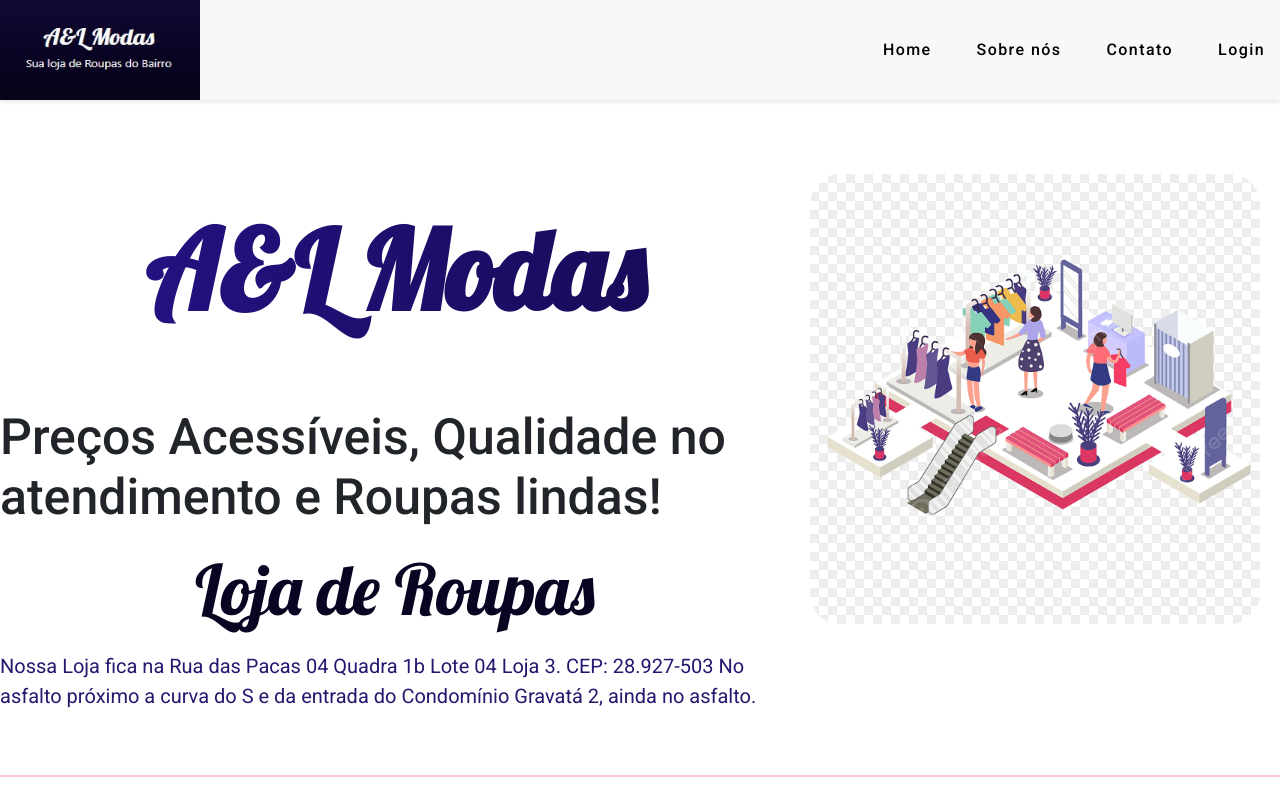
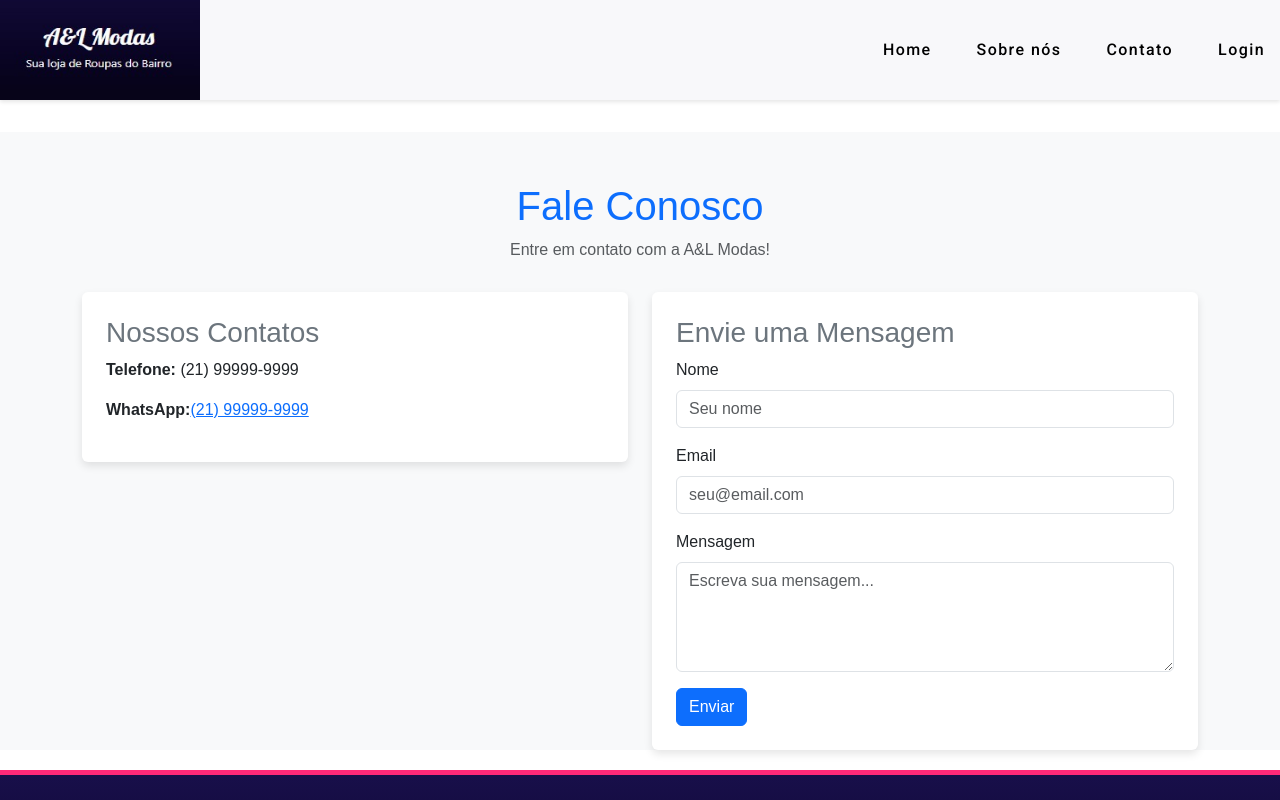
Before and after one commit to AndreRaffoul/AtualizarPagina, an Angular app in the folder AeLModas/: page /contatos in a window 1280 px wide. Before the commit this address led to /. Shown: the top 800 px of the page. Built offline with nearby package versions, Linux system fonts and the light colour scheme.

Commit message:
Data 18/03/2025 - Modificação de rotas, criação de componentes SobreNos, Contatos.

```diff
--- a/AeLModas/src/app/app.routes.ts
+++ b/AeLModas/src/app/app.routes.ts
@@ -1,11 +1,6 @@
 import { Routes } from '@angular/router';
-import { CadastroDevedorComponent } from './componentes/devedor/cadastro-devedor/cadastro-devedor.component';
-import { EstoqueComponent } from './componentes/estoque/cadastro/estoque.component';
-import { FornecedoresCadasComponent } from './componentes/fornecedores/cadastro/fornecedores-cadas/fornecedores-cadas.component';
 import { HOMEComponent } from './componentes/HOME/home.component';
-import { CadastroProdutoComponent } from './componentes/produto/cadastro-produto/cadastro-produto.component';
 
-import { AuthGuard } from './authJWT/guards/auth-guard.guard';
 import { LoginComponent } from './authJWT/login/login.component';
 
 export const routes: Routes = [
@@ -13,9 +8,42 @@ export const routes: Routes = [
   { path: 'home', component: HOMEComponent },
   { path: 'login', component: LoginComponent },
   { path: 'registro', component: LoginComponent },
-  { path: 'fornecedoresCadas', component: FornecedoresCadasComponent, canActivate: [AuthGuard] },
-  { path: 'estoqueCadas', component: EstoqueComponent, canActivate: [AuthGuard] },
-  { path: 'devedorCadas', component: CadastroDevedorComponent, canActivate: [AuthGuard] },
-  { path: 'produtoCadas', component: CadastroProdutoComponent, canActivate: [AuthGuard]  },
+
+  {
+    path: 'fornecedoresCadas', loadComponent: () =>
+      import('../app/componentes/fornecedores/cadastro/fornecedores-cadas/fornecedores-cadas.component')
+        .then(m => m.FornecedoresCadasComponent)
+  },
+
+  {
+    path: 'estoqueCadas', loadComponent: () =>
+      import('../app/componentes/estoque/cadastro/estoque.component')
+        .then(m => m.EstoqueComponent)
+  },
+
+  {
+    path: 'produtoCadas', loadComponent: () =>
+      import('../app/componentes/produto/cadastro-produto/cadastro-produto.component')
+        .then(m => m.CadastroProdutoComponent)
+  },
+
+  {
+    path: 'devedorCadas', loadComponent: () =>
+      import('../app/componentes/devedor/cadastro-devedor/cadastro-devedor.component')
+        .then(m => m.CadastroDevedorComponent)
+  },
+
+  {
+    path: 'sobrenos', loadComponent: () =>
+      import('../app/componentes/HOME/sobre-nos/sobre-nos.component')
+        .then(m => m.SobreNosComponent)
+  },
+
+  {
+    path: 'contatos', loadComponent: () =>
+      import('../app/componentes/HOME/contatos/contatos.component')
+        .then(m => m.ContatosComponent)
+  },
+
   { path: '**', redirectTo: '' },
 ];
--- a/AeLModas/src/app/componentes/HOME/contatos/contatos.component.css
+++ b/AeLModas/src/app/componentes/HOME/contatos/contatos.component.css
@@ -0,0 +1,15 @@
+body {
+  font-family: Arial, sans-serif;
+  background-color: #f8f9fa;
+}
+.container {
+  margin-top: 50px;
+}
+.header {
+  text-align: center;
+  margin-bottom: 30px;
+}
+.card {
+  border: none;
+  box-shadow: 0 4px 8px rgba(0, 0, 0, 0.1);
+}
--- a/AeLModas/src/app/componentes/HOME/contatos/contatos.component.html
+++ b/AeLModas/src/app/componentes/HOME/contatos/contatos.component.html
@@ -1 +1,63 @@
-<p>contatos works!</p>
+<body>
+  <div class="container">
+    <div class="header">
+      <h1 class="text-primary">Fale Conosco</h1>
+      <p class="text-muted">Entre em contato com a A&L Modas!</p>
+    </div>
+
+    <div class="row">
+      <div class="col-md-6">
+        <div class="card p-4">
+          <h3 class="text-secondary">Nossos Contatos</h3>
+          <p><strong>Telefone:</strong> (21) 99999-9999</p>
+          <p>
+            <strong>WhatsApp:</strong>
+            <a href="https://wa.me/5521999999999" target="_blank"
+              >(21) 99999-9999</a
+            >
+          </p>
+        </div>
+      </div>
+      <div class="col-md-6">
+        <div class="card p-4">
+          <h3 class="text-secondary">Envie uma Mensagem</h3>
+          <form>
+            <div class="mb-3">
+              <label for="nome" class="form-label">Nome</label>
+              <input
+                type="text"
+                class="form-control"
+                id="nome"
+                placeholder="Seu nome"
+                required
+              />
+            </div>
+            <div class="mb-3">
+              <label for="email" class="form-label">Email</label>
+              <input
+                type="email"
+                class="form-control"
+                id="email"
+                placeholder="seu@email.com"
+                required
+              />
+            </div>
+            <div class="mb-3">
+              <label for="mensagem" class="form-label">Mensagem</label>
+              <textarea
+                class="form-control"
+                id="mensagem"
+                rows="4"
+                placeholder="Escreva sua mensagem..."
+                required
+              ></textarea>
+            </div>
+            <button type="submit" class="btn btn-primary">Enviar</button>
+          </form>
+        </div>
+      </div>
+    </div>
+  </div>
+
+  <script src="https://cdn.jsdelivr.net/npm/bootstrap@5.3.0/dist/js/bootstrap.bundle.min.js"></script>
+</body>
--- a/AeLModas/src/app/componentes/HOME/menu/menu.component.html
+++ b/AeLModas/src/app/componentes/HOME/menu/menu.component.html
@@ -12,21 +12,24 @@
 
   <div class="menu-buttons">
     <button mat-button [routerLink]="'/'">Home</button>
-    <button mat-button>Sobre nós</button>
-    <button mat-button>Contato</button>
+    <button mat-button [routerLink]="'/sobrenos'">Sobre nós</button>
+    <button mat-button [routerLink]="'/contatos'">Contato</button>
 
     <ng-container *ngIf="isLoggedIn">
-      <button mat-button [routerLink]="'/fornecedoresCadas'">Fornecedores</button>
+      <button mat-button [routerLink]="'/fornecedoresCadas'">
+        Fornecedores
+      </button>
       <button mat-button [routerLink]="'/estoqueCadas'">Estoques</button>
       <button mat-button [routerLink]="'/produtoCadas'">Produtos</button>
       <button mat-button [routerLink]="'/devedorCadas'">Devedores</button>
     </ng-container>
 
     <!-- Mostrar botão de login apenas se o usuário NÃO estiver autenticado -->
-    <button mat-button *ngIf="!isLoggedIn" [routerLink]="'/login'">Login</button>
+    <button mat-button *ngIf="!isLoggedIn" [routerLink]="'/login'">
+      Login
+    </button>
 
     <!-- Mostrar botão de logout apenas se o usuário ESTIVER autenticado -->
     <button mat-button *ngIf="isLoggedIn" (click)="logout()">Logout</button>
-
   </div>
 </div>
--- a/AeLModas/src/app/componentes/HOME/sobre-nos/sobre-nos.component.css
+++ b/AeLModas/src/app/componentes/HOME/sobre-nos/sobre-nos.component.css
@@ -0,0 +1,20 @@
+body {
+  font-family: Arial, sans-serif;
+  background-color: #f8f9fa;
+}
+.container {
+  margin-top: 50px;
+}
+.header {
+  text-align: center;
+  margin-bottom: 30px;
+}
+.card {
+  border: none;
+  box-shadow: 0 4px 8px rgba(0, 0, 0, 0.1);
+}
+.mapa {
+  width: 100%;
+  height: 300px;
+  border: none;
+}
--- a/AeLModas/src/app/componentes/HOME/sobre-nos/sobre-nos.component.html
+++ b/AeLModas/src/app/componentes/HOME/sobre-nos/sobre-nos.component.html
@@ -1 +1,50 @@
-<p>sobre-nos works!</p>
+<body>
+  <div class="container">
+    <div class="header">
+      <h1 class="text-primary">A&L Modas</h1>
+      <p class="text-muted">
+        Preços Acessíveis, Qualidade no Atendimento e Roupas Lindas!
+      </p>
+    </div>
+
+    <div class="row">
+      <div class="col-md-6">
+        <div class="card p-4">
+          <h3 class="text-secondary">Sobre Nós</h3>
+          <p>
+            Somos uma loja de roupas dedicada a oferecer peças modernas e
+            estilosas com preços acessíveis e um atendimento de qualidade. Nossa
+            missão é garantir que cada cliente saia satisfeito e bem vestido.
+          </p>
+          <p>Visite nossa loja e conheça nossa coleção exclusiva!</p>
+        </div>
+      </div>
+      <div class="col-md-6">
+        <div class="card p-4">
+          <h3 class="text-secondary">Nosso Endereço</h3>
+          <p>Rua das Pacas 04, Quadra 1B, Lote 04, Loja 3.</p>
+          <p>CEP: 28.927-503</p>
+          <p>
+            Localização: No asfalto, próximo à curva do S e da entrada do
+            Condomínio Gravatá 2.
+          </p>
+        </div>
+      </div>
+    </div>
+
+    <div class="row mt-4">
+      <div class="col-12">
+        <div class="card p-4 text-center">
+          <h3 class="text-secondary">Localização no Mapa</h3>
+          <iframe
+            class="mapa"
+            src="https://www.google.com/maps/@-22.6225432,-42.022037,3a,75y,191.66h,88.6t/data=!3m7!1e1!3m5!1sK2UZv3vl5hugFi1nC-b5rg!2e0!6shttps:%2F%2Fstreetviewpixels-pa.googleapis.com%2Fv1%2Fthumbnail%3Fcb_client%3Dmaps_sv.tactile%26w%3D900%26h%3D600%26pitch%3D1.401348626991762%26panoid%3DK2UZv3vl5hugFi1nC-b5rg%26yaw%3D191.6575651102907!7i16384!8i8192?authuser=0&entry=ttu&g_ep=EgoyMDI1MDMxMi4wIKXMDSoASAFQAw%3D%3D"
+          ></iframe>
+          <p class="mt-2">Clique no mapa para visualizar no Google Maps</p>
+        </div>
+      </div>
+    </div>
+  </div>
+
+  <script src="https://cdn.jsdelivr.net/npm/bootstrap@5.3.0/dist/js/bootstrap.bundle.min.js"></script>
+</body>
--- a/AeLModas/src/app/componentes/HOME/sobre-nos/sobre-nos.component.ts
+++ b/AeLModas/src/app/componentes/HOME/sobre-nos/sobre-nos.component.ts
@@ -1,9 +1,10 @@
+import { CommonModule } from '@angular/common';
 import { Component } from '@angular/core';
 
 @Component({
   selector: 'app-sobre-nos',
   standalone: true,
-  imports: [],
+  imports: [CommonModule],
   templateUrl: './sobre-nos.component.html',
   styleUrl: './sobre-nos.component.css'
 })
```
Also changed, not shown: AeLModas/src/app/dist/app.routes.js (added).
